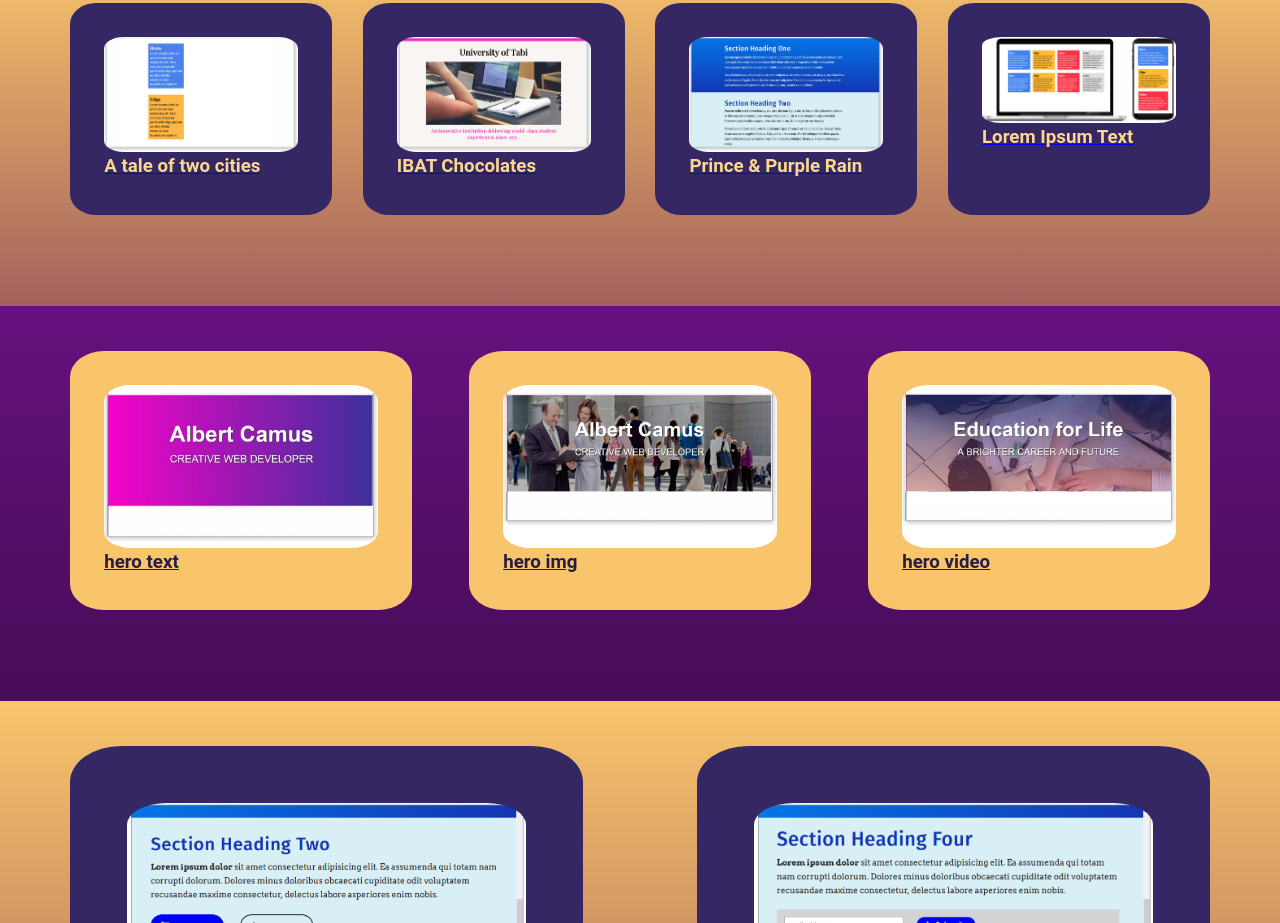
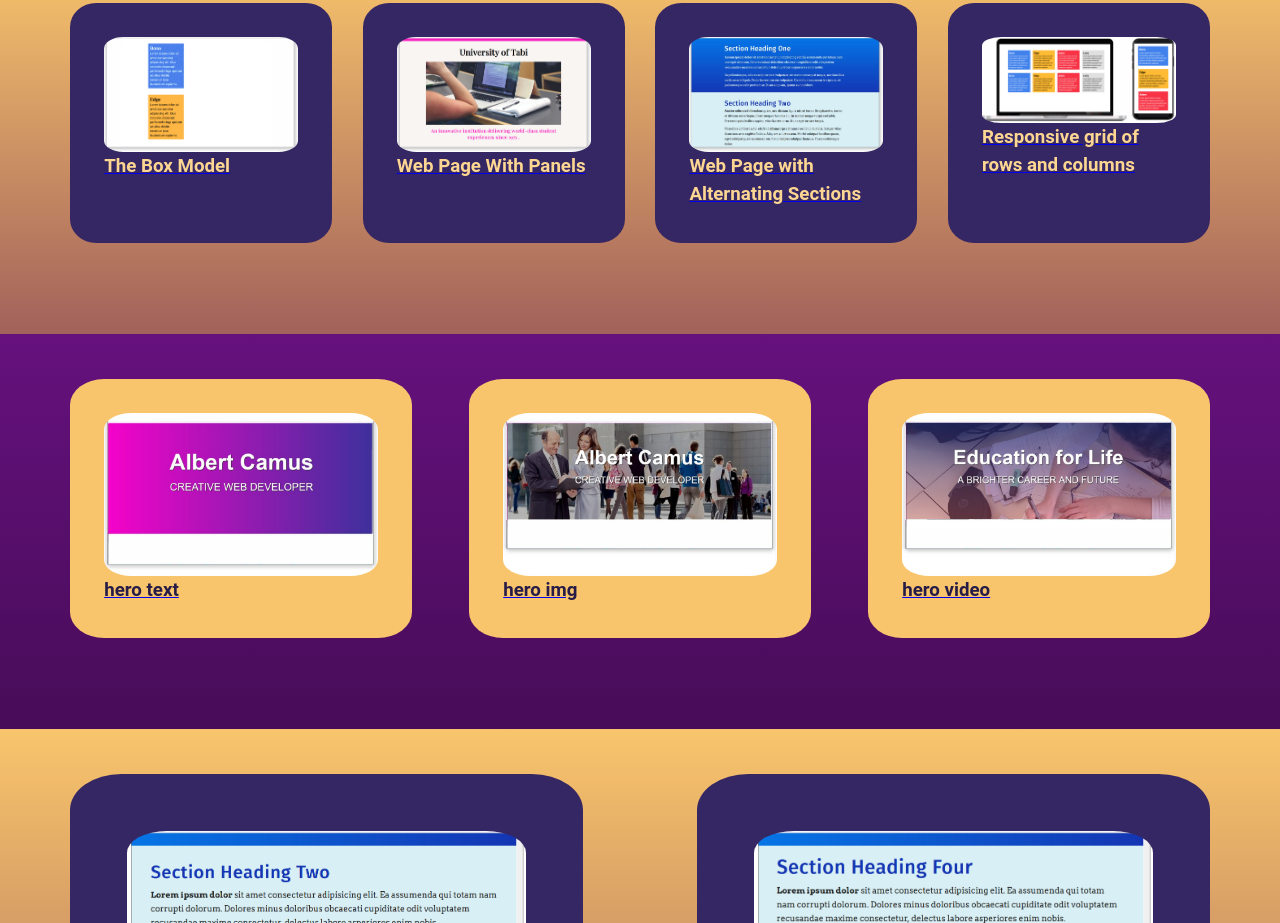
Before and after one commit to C-H-U-B/C-H-U-B.github.io, a plain HTML site: page index.html in a window 1280 px wide. Shown: the part 1597-2520 px from the top of the page. Drawn offline with Linux system fonts and the light colour scheme.

Commit message:
added some names

```diff
--- a/index.html
+++ b/index.html
@@ -107,28 +107,28 @@
 		<div class="item-col-4 bg-nuit">
             <a href="exercises/page-9.html">
 			<img src="assets/img/example-9-browser.png" alt="page 9">
-			<h3>A tale of two cities</h3>
+			<h3>The Box Model</h3>
             </a>
 		</div>
 
 		<div class="item-col-4 bg-nuit">
             <a href="exercises/page-10.html">
 			<img src="assets/img/example-10-browser.png" alt="page 10">
-			<h3>IBAT Chocolates</h3>
+			<h3>Web Page With Panels</h3>
             </a>
 		</div>
 
 		<div class="item-col-4 bg-nuit">
             <a href="exercises/page-11.html">
 			<img src="assets/img/example-11-browser.jpg" alt="page 11">
-			<h3>Prince & Purple Rain</h3>
+			<h3>Web Page with Alternating Sections</h3>
             </a>
 		</div>
 
         <div class="item-col-4 bg-nuit">
             <a href="exercises/page-12.html">
 			<img src="assets/img/example-12-browser.png" alt="page 12">
-			<h3>Lorem Ipsum Text</h3>
+			<h3>Responsive grid of rows and columns</h3>
             </a>
 		</div>
 	</section>
```
